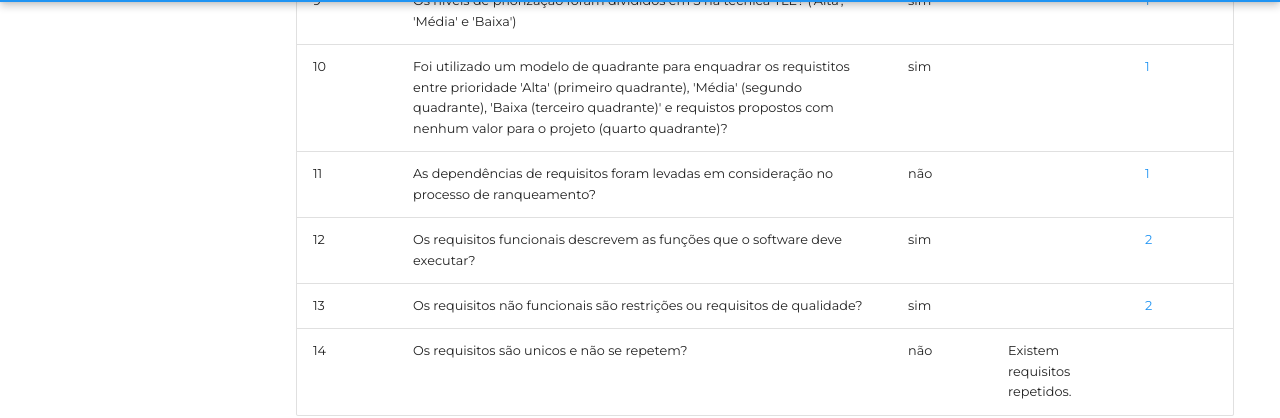
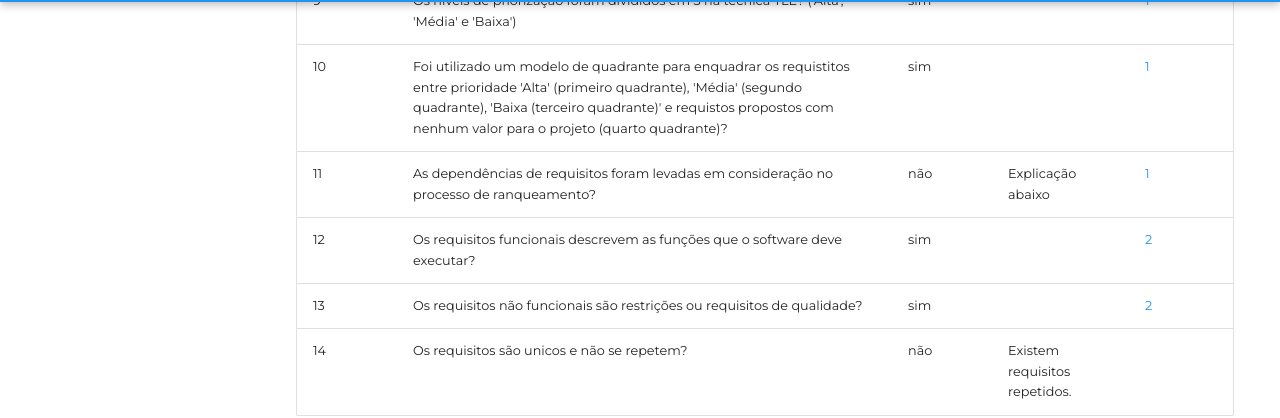
Before and after one commit to Requisitos-de-Software/2023.1-Simplenote, an MkDocs documentation site: the page built from docs/Analise-Grupo5/Elicitação/priorização/TLS.md, in a window 1280 px wide and 900 px high, scrolled down 1481 px. Shown: the part 94-512 px from the top of the window. Built offline with MkDocs 1.6.1 and Material for MkDocs 9.7.7, drawn with Linux system fonts in a browser that asks for light colours; some web fonts are replaced; comment, search, counter and statistics services are not loaded.

Commit message:
Update TLS.md

```diff
--- a/docs/Analise-Grupo5/Elicitação/priorização/TLS.md
+++ b/docs/Analise-Grupo5/Elicitação/priorização/TLS.md
@@ -32,14 +32,14 @@ Para avaliação do documento em aspectos formais e tecnicos, foi criado a tabel
 
 | ID  | Questão | Resposta | Observação | Referência |
 | --- | ------- | -------- | ---------- | ------------ |
-| 7   | A técnica que foi utilizada para priorização é descrita?                                    | sim 	  |              | [1](#ancora1)  |
-| 8   | Os requisitos são identificados em funcionais e não funcionais?                             | sim 	  |              | [1](#ancora1)  |
-| 9   | Os níveis de priorização foram divididos em 3 na tecnica TLE? ('Alta', 'Média' e 'Baixa')   | sim 	  |              | [1](#ancora1)  |
-| 10   | Foi utilizado um modelo de quadrante para enquadrar os requistitos entre prioridade 'Alta' (primeiro quadrante), 'Média' (segundo quadrante), 'Baixa (terceiro quadrante)' e requistos propostos com nenhum valor para o projeto (quarto quadrante)?               | sim 	  |              | [1](#ancora1) |
-| 11   | As dependências de requisitos foram levadas em consideração no processo de ranqueamento?   | não 	  |              | [1](#ancora1) |
-| 12   | Os requisitos funcionais descrevem as funções que o software deve executar?                | sim 	  |              | [2](#ancora2) |
-| 13   | Os requisitos não funcionais são restrições ou requisitos de qualidade?                    | sim 	  |              | [2](#ancora2) |
-| 14   | Os requisitos são unicos e não se repetem?                                                 | não 	  | Existem requisitos repetidos.             | |
+| 7   | A técnica que foi utilizada para priorização é descrita?                                    | sim 	  |                      | [1](#ancora1)  |
+| 8   | Os requisitos são identificados em funcionais e não funcionais?                             | sim 	  |                      | [1](#ancora1)  |
+| 9   | Os níveis de priorização foram divididos em 3 na tecnica TLE? ('Alta', 'Média' e 'Baixa')   | sim 	  |                      | [1](#ancora1)  |
+| 10   | Foi utilizado um modelo de quadrante para enquadrar os requistitos entre prioridade 'Alta' (primeiro quadrante), 'Média' (segundo quadrante), 'Baixa (terceiro quadrante)' e requistos propostos com nenhum valor para o projeto (quarto quadrante)?               | sim 	  |                      | [1](#ancora1) |
+| 11   | As dependências de requisitos foram levadas em consideração no processo de ranqueamento?   | não 	  | Explicação abaixo    | [1](#ancora1) |
+| 12   | Os requisitos funcionais descrevem as funções que o software deve executar?                | sim 	  |                      | [2](#ancora2) |
+| 13   | Os requisitos não funcionais são restrições ou requisitos de qualidade?                    | sim 	  |                      | [2](#ancora2) |
+| 14   | Os requisitos são unicos e não se repetem?                                                 | não 	  | Existem requisitos repetidos. | |
 
 <p align="center"> Tabela 2 - Checklist dos pontos relativos ao conteúdo <br> Fonte: autores </p>
 
```
